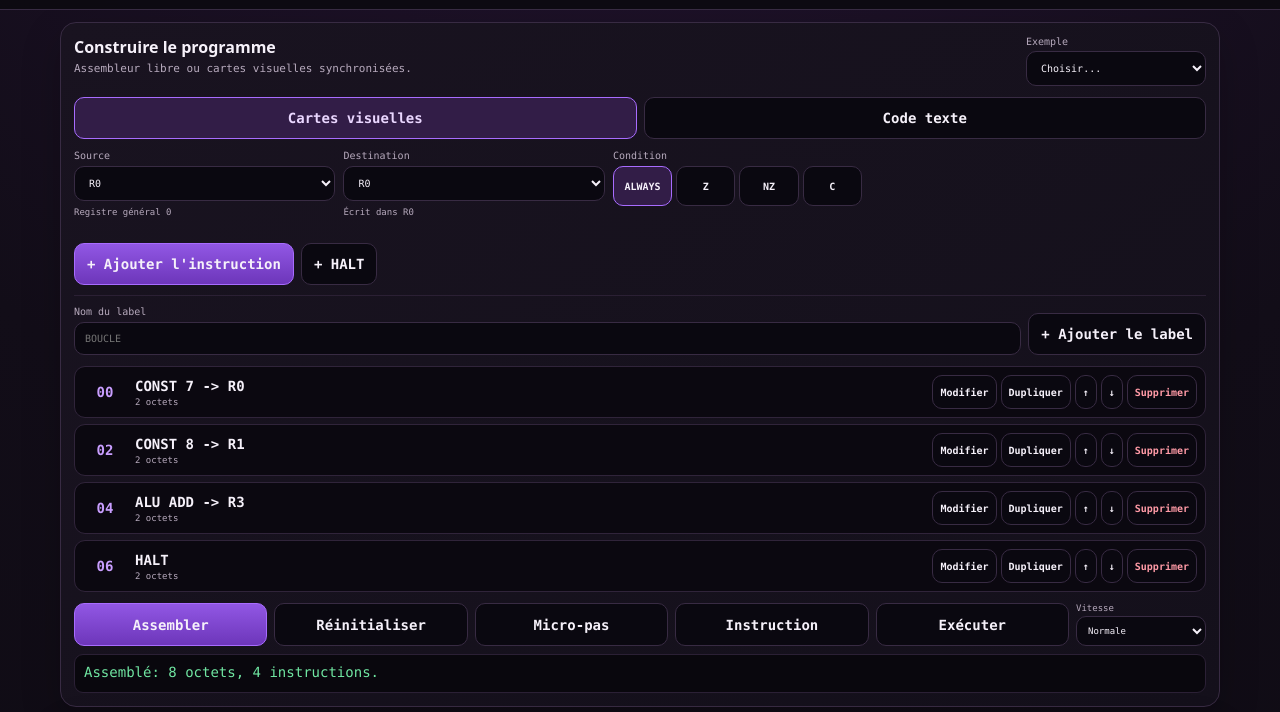
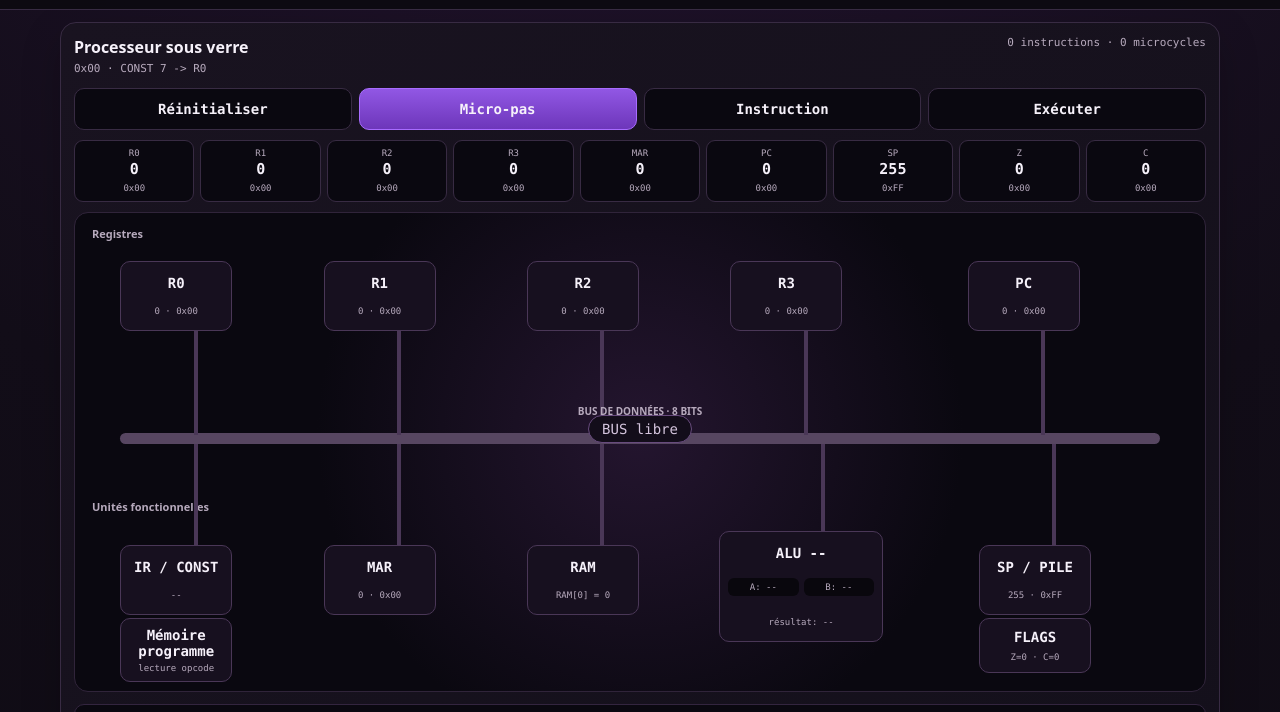
Before and after one commit to rm951/Testmini8, a website with bundled scripts: page index.html in a window 1280 px wide. Shown: the part 58-770 px from the top of the page. Built offline with nearby package versions, Linux system fonts and the light colour scheme.

Commit message:
Make the bus simulator the primary view

```diff
--- a/index.html
+++ b/index.html
@@ -70,6 +70,13 @@
         <div class="cycle-count"><span id="cycleCount">0</span> instructions · <span id="microCount">0</span> microcycles</div>
       </div>
 
+      <div class="glass-controls" aria-label="Commandes du processeur">
+        <button data-action="reset" type="button">Réinitialiser</button>
+        <button class="primary" data-action="micro" type="button">Micro-pas</button>
+        <button data-action="instruction" type="button">Instruction</button>
+        <button data-action="run" type="button">Exécuter</button>
+      </div>
+
       <div class="register-strip" id="registerStrip"></div>
 
       <div class="datapath-scroll">
--- a/styles.css
+++ b/styles.css
@@ -15,7 +15,8 @@ small,.hint{color:var(--muted)}
 .hidden{display:none!important}
 .topbar{position:sticky;top:0;z-index:30;display:flex;justify-content:space-between;align-items:center;gap:12px;padding:12px max(14px,calc((100vw - 1180px)/2));border-bottom:1px solid var(--border);background:#0d0a11e8;backdrop-filter:blur(16px)}
 .topbar h1{font:750 21px system-ui;margin:0}.topbar p{margin:2px 0 0;color:var(--muted);font-size:11px}.version{padding:6px 9px;border:1px solid #5a3c70;border-radius:999px;color:#d9b8ff;font-size:11px}
-main{max-width:1180px;margin:auto;padding:12px 10px 80px}
+main{max-width:1180px;margin:auto;padding:12px 10px 80px;display:flex;flex-direction:column}
+.glass-card{order:1}.editor-card{order:2}.details-grid{order:3}
 .card{background:linear-gradient(145deg,#191320,#14101b);border:1px solid var(--border);border-radius:16px;padding:13px;margin-bottom:12px;box-shadow:0 14px 40px #0003}
 .section-head{display:flex;align-items:flex-start;justify-content:space-between;gap:12px;margin-bottom:11px}.section-head h2{font:700 16px system-ui;margin:0}.section-head p{margin:3px 0 0;color:var(--muted);font-size:11px;line-height:1.45}.example-field{display:grid;gap:4px;color:var(--muted);font-size:10px;min-width:180px}
 .tabs{display:flex;gap:7px;margin-bottom:11px}.tabs button{flex:1}.tabs button.active{background:var(--violetSoft);border-color:var(--violet);color:#ead7ff}
@@ -25,6 +26,7 @@ main{max-width:1180px;margin:auto;padding:12px 10px 80px}
 .program-list{display:grid;gap:6px;margin-top:11px}.program-row{display:grid;grid-template-columns:44px minmax(0,1fr) auto;gap:8px;align-items:center;padding:8px;border:1px solid #30243a;border-radius:11px;background:#0b0810}.program-row.label-row{border-style:dashed;background:#120d18}.program-row.editing{border-color:var(--violet);background:#21142e}.addr{text-align:center;color:#c99eff;font-weight:800}.inst-text{font-weight:700;overflow-wrap:anywhere}.inst-meta{margin-top:3px;color:var(--muted);font-size:9px}.row-actions{display:flex;gap:4px;flex-wrap:wrap;justify-content:flex-end}.row-actions button{min-height:34px;padding:5px 7px;font-size:10px}.empty{padding:18px;text-align:center;color:var(--muted);border:1px dashed var(--border);border-radius:10px}
 .main-actions{display:grid;grid-template-columns:repeat(5,minmax(0,1fr)) 130px;gap:7px;margin-top:11px}.main-actions label{display:grid;gap:3px;color:var(--muted);font-size:9px}.main-actions select{padding:7px;min-height:30px}.status{min-height:39px;margin-top:8px;padding:9px;border:1px solid #2b2035;border-radius:9px;background:#09070d;color:var(--muted)}.status.ok{color:var(--green)}.status.err{color:var(--red)}.status.dirty{color:var(--yellow)}
 .cycle-count{color:var(--muted);font-size:11px;white-space:nowrap}.register-strip{display:grid;grid-template-columns:repeat(9,1fr);gap:6px;margin-bottom:10px}.register{padding:7px 4px;text-align:center;border:1px solid var(--border);border-radius:9px;background:#0a0810}.register .name{display:block;color:var(--muted);font-size:9px}.register strong{display:block;margin-top:2px;font-size:15px}.register small{font-size:9px}.register.changed{border-color:var(--green);background:var(--greenSoft)}
+.glass-controls{display:grid;grid-template-columns:repeat(4,1fr);gap:7px;margin-bottom:10px}
 .datapath-scroll{overflow-x:auto;padding-bottom:3px}.datapath{position:relative;min-width:850px;min-height:480px;border:1px solid #30243a;border-radius:14px;background:radial-gradient(circle at 50% 46%,#24152f 0,#0a0810 52%);overflow:hidden}
 .family-label{position:absolute;left:17px;color:var(--muted);font:600 11px system-ui}.registers-label{top:13px}.units-label{top:286px}
 .cpu-node{position:absolute;z-index:4;width:112px;min-height:70px;display:grid;place-items:center;padding:8px;text-align:center;border:1px solid #4a3757;border-radius:10px;background:#17101f;transition:.2s ease}.cpu-node strong{font-weight:800}.cpu-node small{display:block;margin-top:4px;font-size:9px}.cpu-node.source{border-color:var(--violet);background:var(--violetSoft);transform:translateY(-2px);box-shadow:0 0 17px #a86cff38}.cpu-node.destination{border-color:var(--green);background:var(--greenSoft);transform:translateY(-2px);box-shadow:0 0 17px #70e6a233}.cpu-node.computing{border-color:var(--orange);box-shadow:0 0 17px #ffb36a33}
@@ -40,5 +42,5 @@ main{max-width:1180px;margin:auto;padding:12px 10px 80px}
 .memory-grid{display:grid;grid-template-columns:repeat(4,1fr);gap:5px}.memory-cell{padding:7px 4px;text-align:center;border:1px solid #30243a;border-radius:7px;background:#09070d}.memory-cell .memory-address{display:block;color:#b992d5;font-size:9px}.memory-cell strong{display:block;margin-top:2px}.memory-cell.pointed{border-color:var(--yellow)}.memory-cell.written{border-color:var(--green);background:var(--greenSoft)}.memory-cell.stack-top{box-shadow:inset 0 -3px var(--violet)}
 .trace{min-height:190px;margin:0;padding:9px;white-space:pre-wrap;color:#cfc3d6;font-size:10px;line-height:1.5}.hint{margin:6px 0 0;font-size:10px}
 @media(max-width:850px){.builder-grid{grid-template-columns:1fr 1fr}.main-actions{grid-template-columns:repeat(3,1fr)}.register-strip{grid-template-columns:repeat(5,1fr)}.details-grid{grid-template-columns:1fr}.datapath-scroll{margin:0 -4px}.section-head{align-items:stretch}.example-field{min-width:145px}}
-@media(max-width:560px){.topbar{padding:10px 12px}.version{display:none}main{padding:8px 7px 60px}.card{padding:10px;border-radius:13px}.section-head{display:grid}.example-field{min-width:0}.builder-grid{grid-template-columns:1fr}.builder-grid small{min-height:0}.condition-pills{grid-template-columns:repeat(4,1fr)}.label-builder{grid-template-columns:1fr}.program-row{grid-template-columns:38px minmax(0,1fr)}.row-actions{grid-column:1/-1}.main-actions{grid-template-columns:1fr 1fr}.register-strip{grid-template-columns:repeat(3,1fr)}.micro-explanation{grid-template-columns:1fr}.memory-grid{grid-template-columns:repeat(4,1fr)}}
+@media(max-width:560px){.topbar{padding:10px 12px}.version{display:none}main{padding:8px 7px 60px}.card{padding:10px;border-radius:13px}.section-head{display:grid}.example-field{min-width:0}.builder-grid{grid-template-columns:1fr}.builder-grid small{min-height:0}.condition-pills{grid-template-columns:repeat(4,1fr)}.label-builder{grid-template-columns:1fr}.program-row{grid-template-columns:38px minmax(0,1fr)}.row-actions{grid-column:1/-1}.main-actions,.glass-controls{grid-template-columns:1fr 1fr}.register-strip{grid-template-columns:repeat(3,1fr)}.micro-explanation{grid-template-columns:1fr}.memory-grid{grid-template-columns:repeat(4,1fr)}}
 @media(prefers-reduced-motion:reduce){*{scroll-behavior:auto!important}.data-bus.active{animation:none}.cpu-node,.wire,.bus-value{transition:none}}
```
